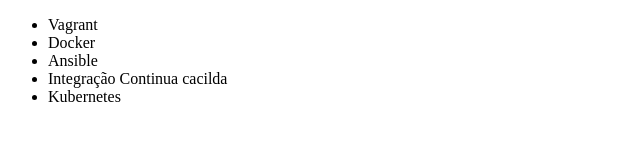
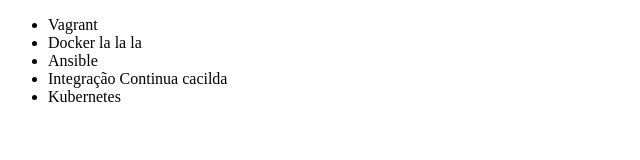
Before and after one commit to saraneves2011/alura-git, a plain HTML site: page index.html in a window 1280 px wide. Shown: the full height of the page, 0-640 px from the left. Drawn offline with Linux system fonts and the light colour scheme.

Commit message:
atualizando nome do urso de docker

```diff
--- a/index.html
+++ b/index.html
@@ -7,7 +7,7 @@
 <body>
     <ul>
         <li>Vagrant</li>
-        <li>Docker</li>
+        <li>Docker la la la</li>
         <li>Ansible</li>
         <li>Integração Continua cacilda</li>
         <li>Kubernetes</li>
```
